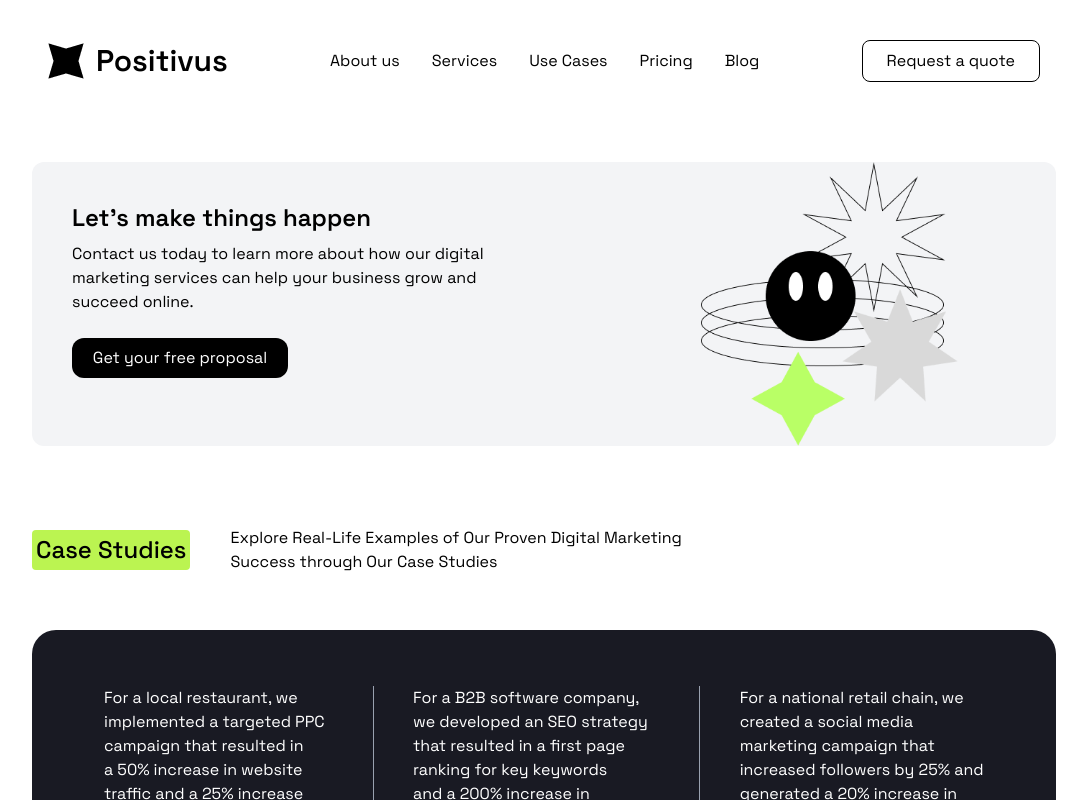
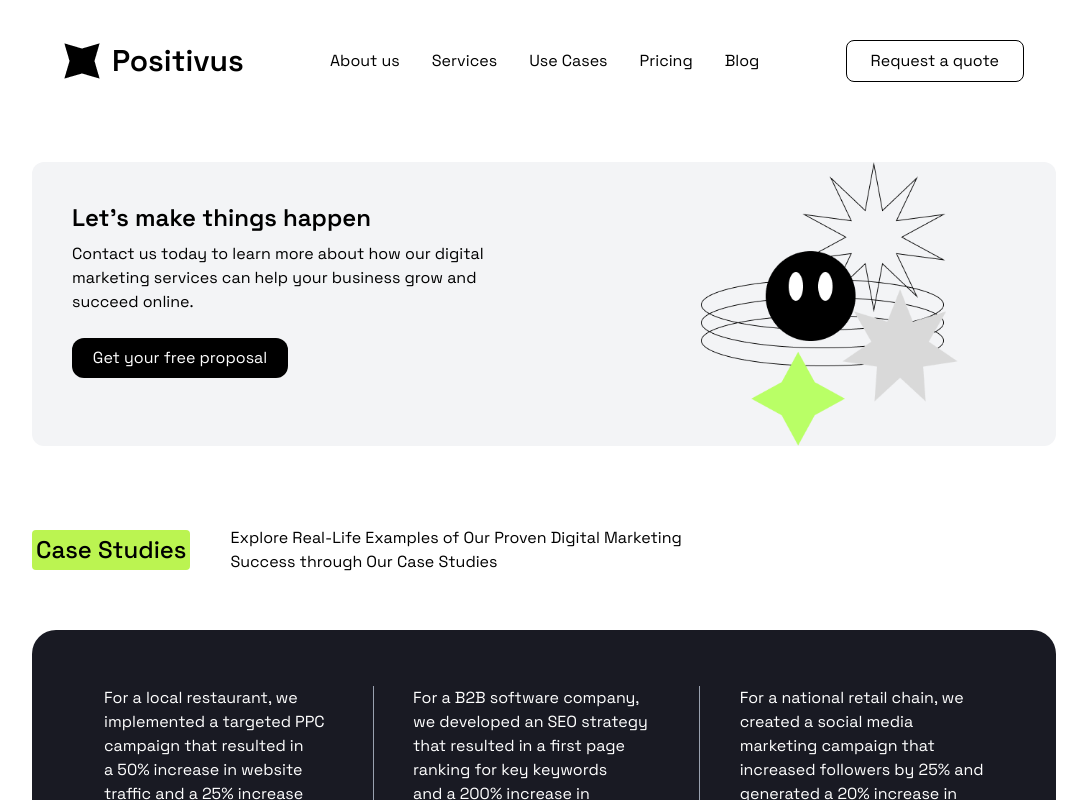
Before and after one commit to FahadBinQaiser/Positivus, a React (Vite) app: page / in a window 1280 px wide. Shown: the top 800 px of the page, without its empty margins (96-1183 px from the left). Built offline with nearby package versions, Linux system fonts and the light colour scheme.

Commit message:
Finalizing stuff

```diff
--- a/src/navbar/Navbar.jsx
+++ b/src/navbar/Navbar.jsx
@@ -8,7 +8,7 @@ const Navbar = () => {
     const closeMenu = () => setIsOpen(false);
 
     return (
-        <div className="space-grotesk pt-10 max-w-5xl mx-auto px-4">
+        <div className="navbar space-grotesk pt-10 max-w-5xl mx-auto px-8">
             <div className="flex justify-between items-center">
                 <div className="flex gap-3 items-center">
                     <img
@@ -34,7 +34,7 @@ const Navbar = () => {
                 </div>
 
                 <div className="md:hidden">
-                    <button onClick={toggleMenu}>
+                    <button className="cursor-pointer" onClick={toggleMenu}>
                         {isOpen ? <FiX size={24} /> : <FiMenu size={24} />}
                     </button>
                 </div>
@@ -49,7 +49,7 @@ const Navbar = () => {
                     <a href="#blog" onClick={closeMenu}>Blog</a>
                     <button
                         onClick={closeMenu}
-                        className="border border-black px-6 py-2 rounded-lg hover:bg-black hover:text-white transition-all mt-2"
+                        className="border cursor-pointer border-black px-6 py-2 rounded-lg hover:bg-black hover:text-white transition-all mt-2"
                     >
                         Request a quote
                     </button>
```
